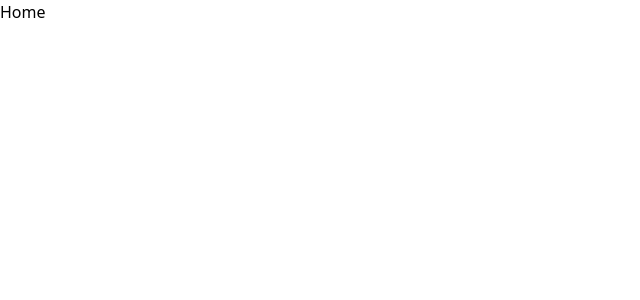
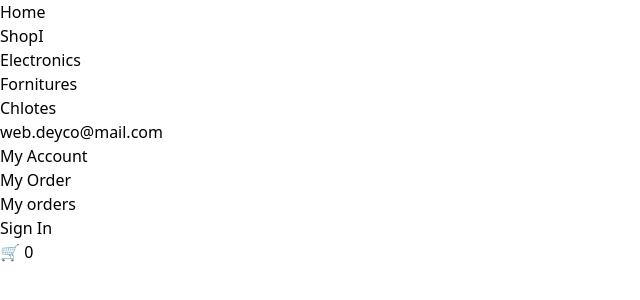
Before and after one commit to deycov/eccomerce-tailwind, a React (Vite) app: page / in a window 1280 px wide. Shown: the top 300 px of the page, without its empty margins (0-640 px from the left). Built offline with nearby package versions, Linux system fonts and the light colour scheme.

Commit message:
subida doble

```diff
--- a/src/pages/App/index.jsx
+++ b/src/pages/App/index.jsx
@@ -1,20 +1,33 @@
-import { RouterProvider, createBrowserRouter } from "react-router-dom";
-
+import { useRoutes, BrowserRouter } from "react-router-dom";
+import Home from "../Home";
+import MyAccount from "../MyAccount";
+import MyOrder from "../MyOrder";
+import MyOrders from "../MyOrders";
+import NotFound from "../NotFound";
+import SignIn from "../SignIn";
+import Navbar from "../../components/Nav";
 import "./App.css";
 
-const appRouter = createBrowserRouter([
-  {
-    path: "/",
-    element: <> Home </>,
-  },
-]);
+const AppRoutes = () => {
+  let routes = useRoutes([
+    { path: "/", element: <Home /> },
+    { path: "/my-account", element: <MyAccount /> },
+    { path: "/my-order", element: <MyOrder /> },
+    { path: "/my-orders", element: <MyOrders /> },
+    { path: "/sign-in", element: <SignIn /> },
+    { path: "/*", element: <NotFound /> },
+  ]);
 
-function App() {
+  return routes;
+};
+
+const App = () => {
   return (
-    <>
-      <RouterProvider router={appRouter} />
-    </>
+    <BrowserRouter>
+      <AppRoutes />
+      <Navbar />
+    </BrowserRouter>
   );
-}
+};
 
 export default App;
```
